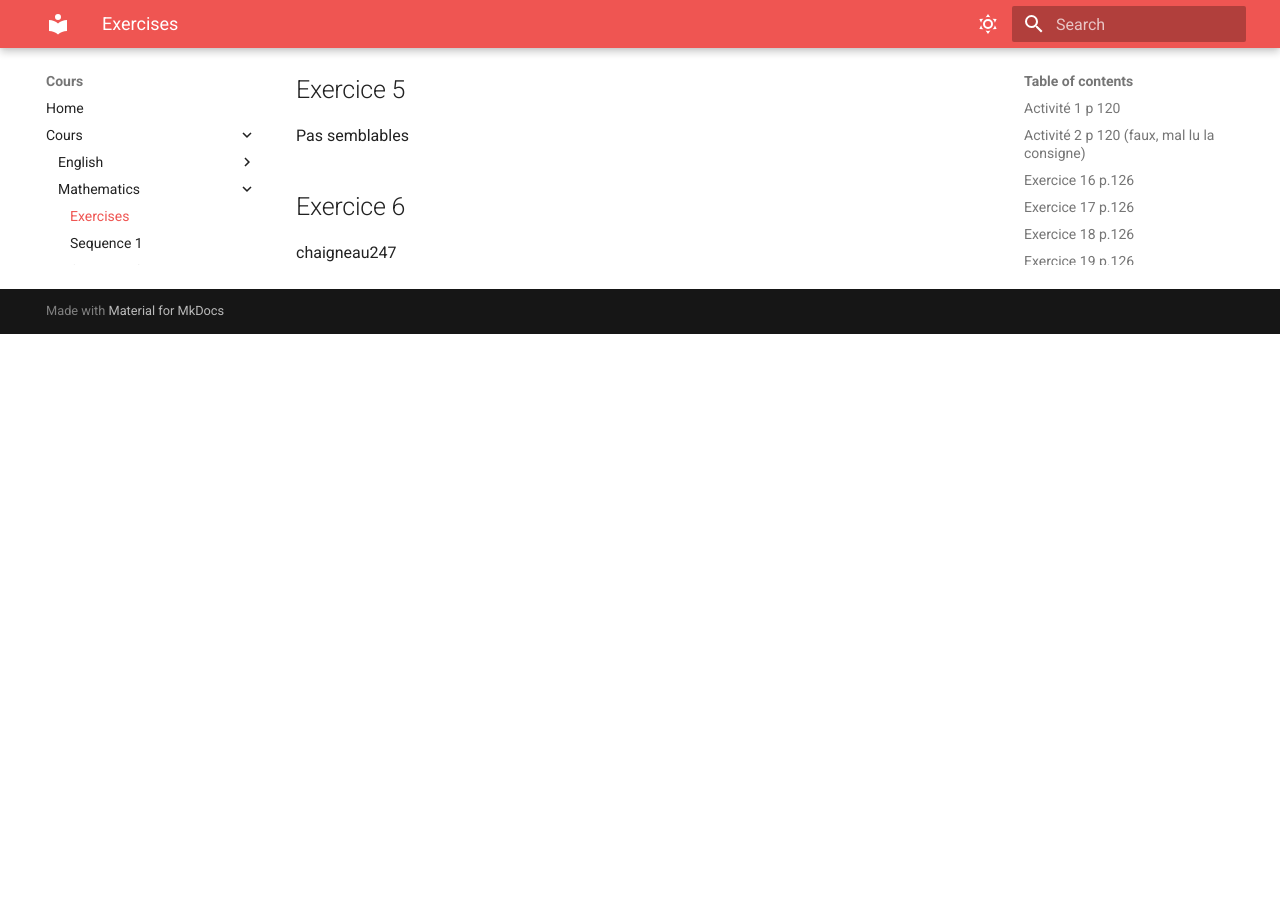
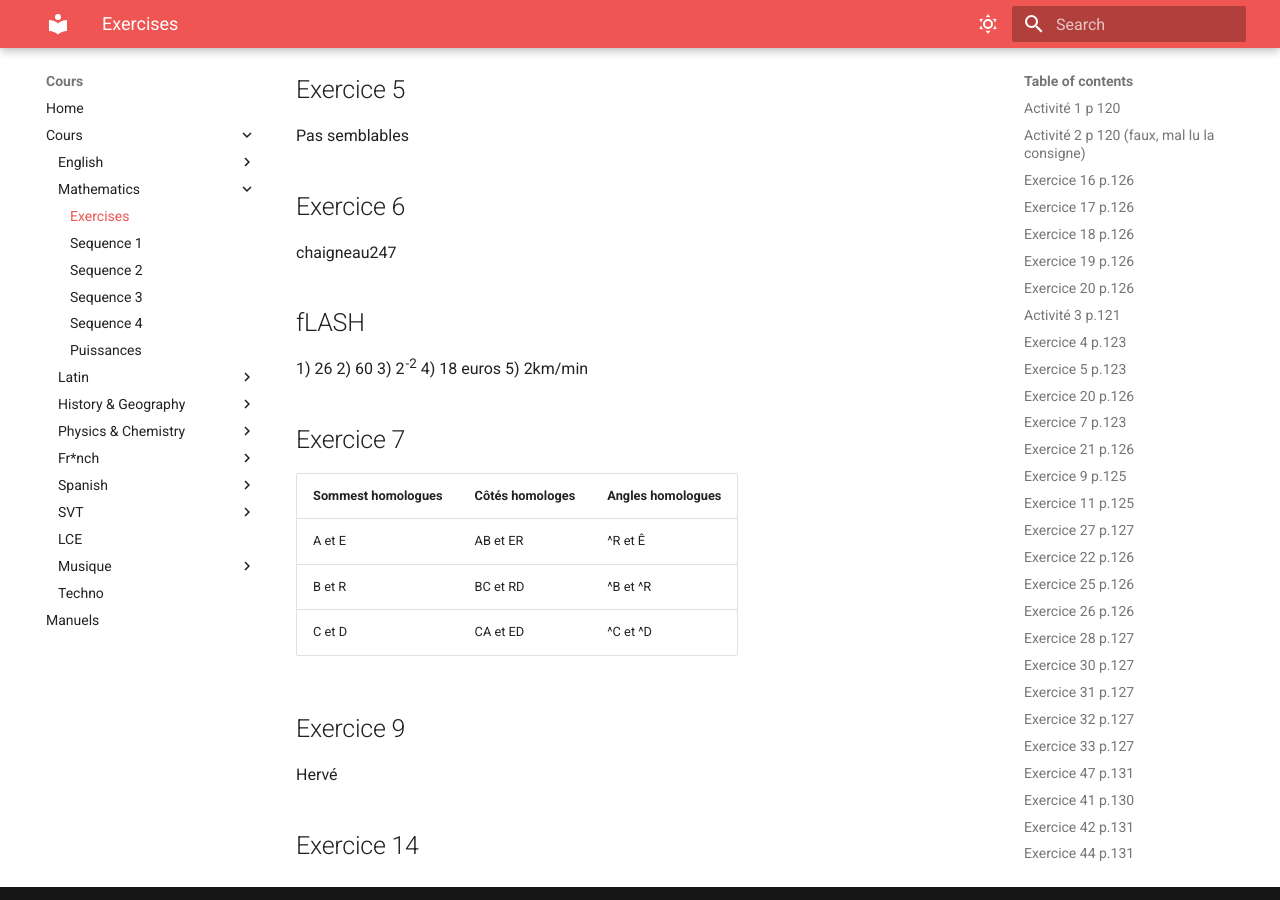
Before and after one commit to Labfox/Cours, an MkDocs documentation site: the page built from docs/mathematics/exercises.md, in a window 1280 px wide and 900 px high, scrolled down 19440 px. Built offline with MkDocs 1.6.1 and Material for MkDocs 9.7.7, drawn with Linux system fonts in a browser that asks for light colours; before the commit the page ends 19774 px from its top, so only the background shows below that.

Commit message:
this morning's class
Signed-off-by: Labfox <consockbind@gmail.com>

```diff
--- a/docs/mathematics/exercises.md
+++ b/docs/mathematics/exercises.md
@@ -631,3 +631,25 @@
 ## Exercice 6
 
 chaigneau247
+
+## fLASH
+
+1) 26
+2) 60
+3) 2^-2^
+4) 18 euros
+5) 2km/min
+
+## Exercice 7
+
+| Sommest homologues | Côtés homologes | Angles homologues |
+|--------------------|-----------------|-------------------|
+| A et E             | AB et ER        | ^R et Ê           |
+| B et R             | BC et RD        | ^B et ^R          |
+| C et D             | CA et ED        | ^C et ^D          |
+
+## Exercice 9
+
+Hervé
+
+## Exercice 14
```
Also changed, not shown: docs/french/sequency2/main.md (+3 -0 lines).
